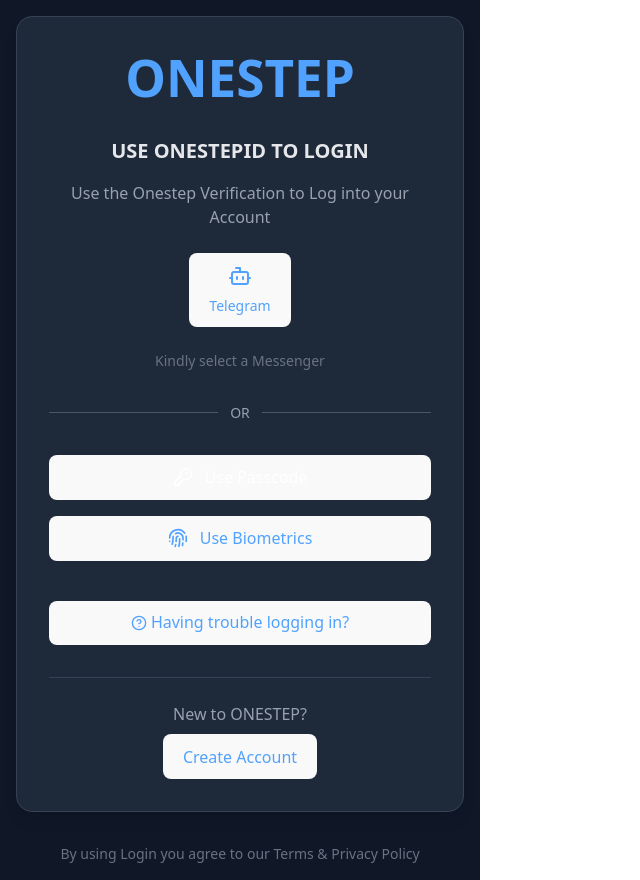
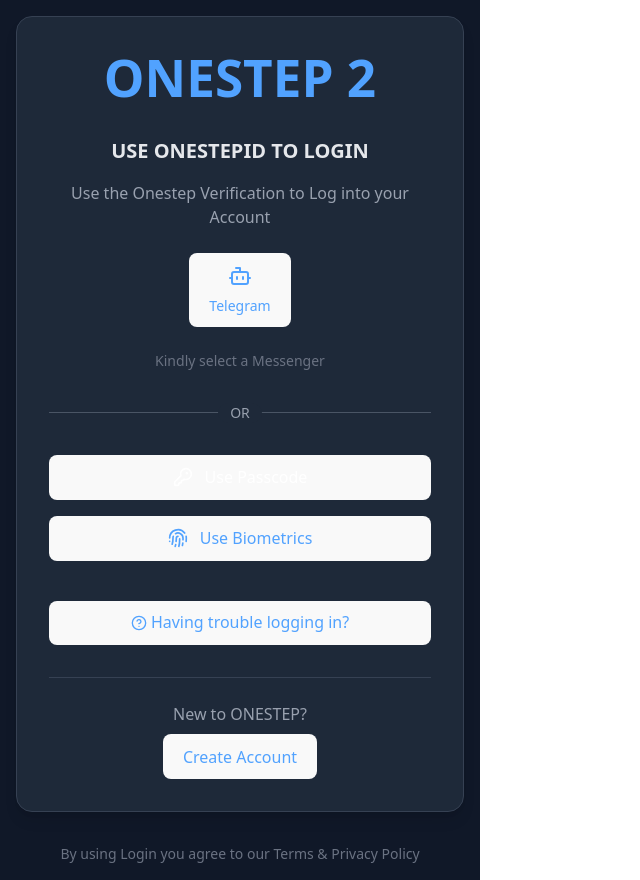
Before and after one commit to renownjhoe/TEXT_ONESTEP_AUTH_JOSIMAR, a React (Vite) app: page / in a window 1280 px wide. Shown: the whole page, without its empty margins (0-640 px from the left). Built offline with nearby package versions, Linux system fonts and the light colour scheme.

Commit message:
Fixe
fixes

```diff
--- a/src/pages/LoginSetup.jsx
+++ b/src/pages/LoginSetup.jsx
@@ -62,7 +62,7 @@
       {/* Added dark background, subtle border, increased padding */}
       <div className="w-full max-w-md bg-gray-800 border border-gray-700 rounded-2xl shadow-lg p-8">
         {/* Header - Adjusted color for dark theme */}
-        <h1 className="text-3xl font-bold text-center text-blue-400 mb-8">ONESTEP</h1>
+        <h1 className="text-3xl font-bold text-center text-blue-400 mb-8">ONESTEP 2</h1>
 
         {/* Login Methods */}
         <div className="space-y-8">
```
